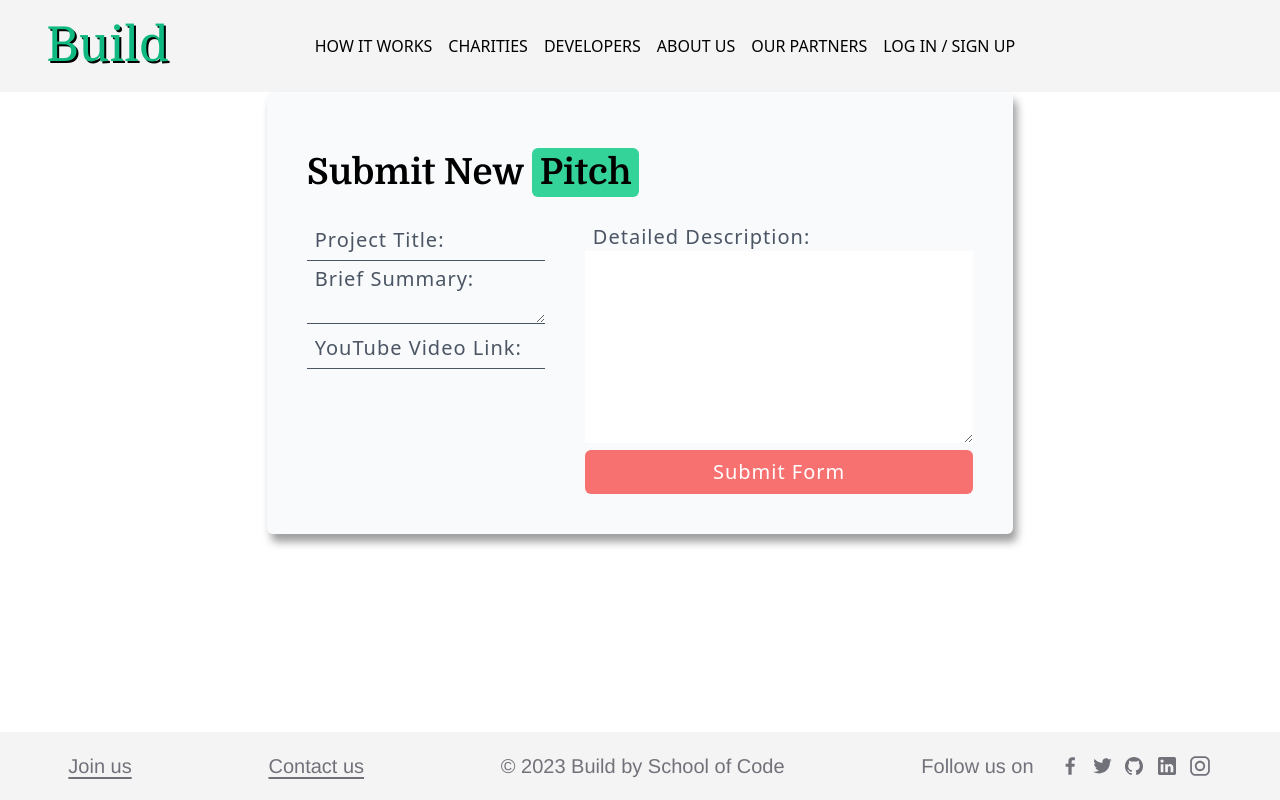
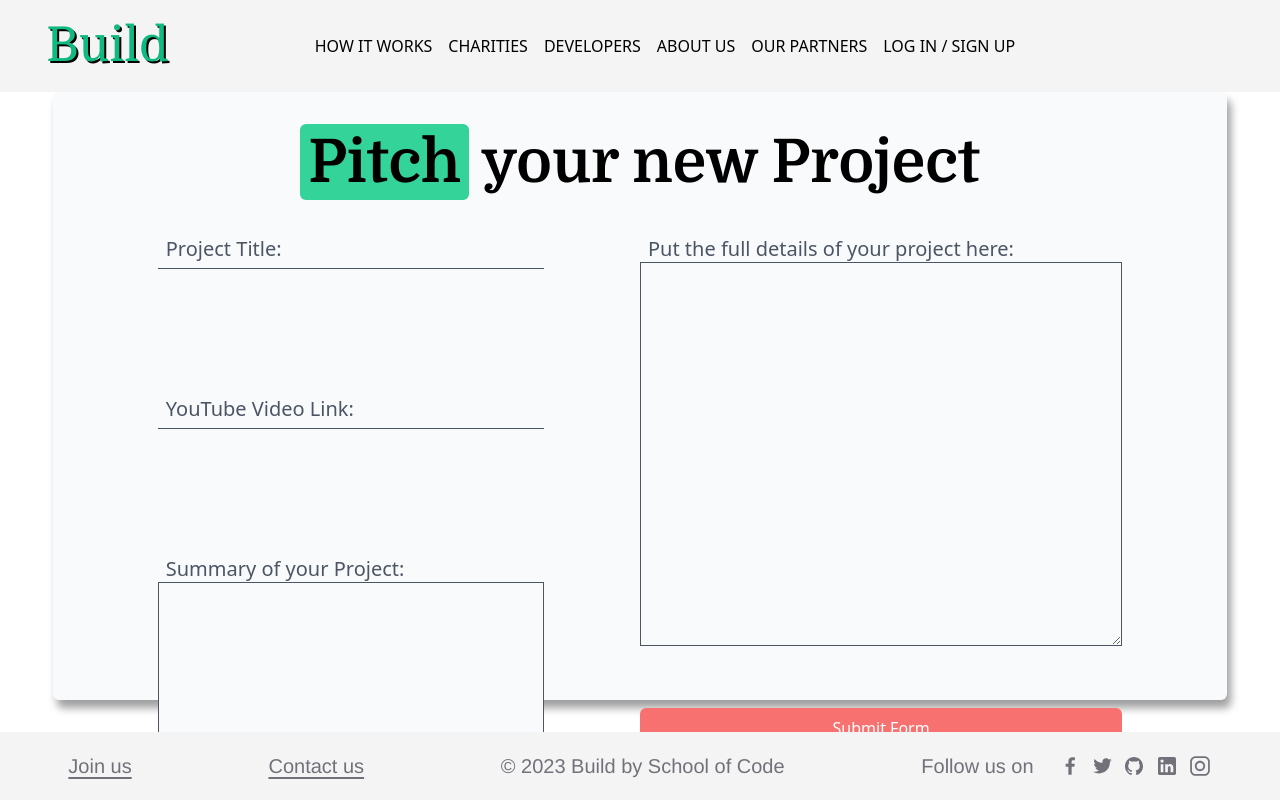
Before and after one commit to SchoolOfCode/Team-Build, a Next.js app: page /charity/dashboard/pitch-form in a window 1280 px wide. Built offline with nearby package versions, Linux system fonts and the light colour scheme; no server answers.

Commit message:
pitch form redesign

```diff
--- a/src/components/CharitiesActiveProject.jsx
+++ b/src/components/CharitiesActiveProject.jsx
@@ -8,8 +8,10 @@ export default function CharitiesActiveProject({ project }) {
       <Link key={project.project_id} href={`dashboard/${project.project_id}`}>
         <h1 className="col-span-2 font-bold">{project.title}</h1>
       </Link>
-      <p className="ml-4 col-span-4 flex flex-wrap">{project.short_desc}</p>
-      <p status="col-span-3 flex flex-wrap justify-right">
+      <p className="ml-4 col-span-4 mr-5 flex flex-wrap">
+        {project.short_desc}
+      </p>
+      <p status="col-span-1 col-start-5flex flex-wrap text-right">
         {translateStatusToWord(project.status)}
       </p>
     </li>
--- a/src/components/CharitiesPitch.jsx
+++ b/src/components/CharitiesPitch.jsx
@@ -7,11 +7,11 @@ export default function CharitiesPitch({ project }) {
     <li className="lg:grid lg:grid-cols-6 lg:border-b lg:border-slate-400 lg:mr-20 border-b border-slate-700 pb-4">
       <Link key={project.project_id} href={`dashboard/${project.project_id}`}>
         <h1 className="col-span-2 font-bold">{project.title}</h1>
-        <p className="ml-4 col-span-4 flex flex-wrap">
-          {project.short_desc}
-        </p>{" "}
       </Link>
-      <p status="col-span-3 flex flex-wrap">
+      <p className="ml-4 col-span-4 mr-5 flex flex-wrap">
+        {project.short_desc}
+      </p>{" "}
+      <p status="col-span-1 col-start-5flex flex-wrap text-right">
         {translateStatusToWord(project.status)}
       </p>
     </li>
--- a/src/components/pitchForm.jsx
+++ b/src/components/pitchForm.jsx
@@ -93,11 +93,11 @@ export default function PitchForm() {
     }
   };
   return (
-    <div className="text-left mx-3 lg:p-10 lg:flex lg:bg-slate-50 lg:justify-center lg:align-middle lg:text-xl lg:items-center lg:w-7/12 lg:shadow-[4.0px_8.0px_8.0px_rgba(0,0,0,0.38)] lg:rounded-md">
+    <div className="lg:h-[calc(100vh-12rem)] lg:bg-slate-50 lg:w-11/12 lg:shadow-[4.0px_8.0px_8.0px_rgba(0,0,0,0.38)] lg:rounded-md">
       <div className="">
-        <h1 className="text-4xl font-bold mt-3 leading-relaxed">
-          Submit New {""}
-          <span className="bg-emerald-400 py-1 px-2 rounded-md">Pitch</span>
+        <h1 className="lg:text-6xl text-3xl text-center font-bold leading-relaxed lg:text-center lg:mt-10">
+          <span className="bg-emerald-400 py-1 px-2 rounded-md">Pitch</span>{" "}
+          your new Project
         </h1>
         {regSuccess ? (
           <div>
@@ -107,86 +107,62 @@ export default function PitchForm() {
         ) : (
           <div>
             <form
-              className="bg-slate-50 mt-5 tracking-wider flex flex-col w-full lg:flex lg:flex-row justify-evenly lg:gap-10 gap-5"
+              className="bg-slate-50 lg:grid lg:grid-cols-12 lg:h-[calc(100vh-20rem)] flex flex-col justify-between mx-2 mt-5 lg:mt-1"
               method="POST"
               action="https://team-5-final-project-pi.vercel.app/developer/register"
               onSubmit={submitReg}
             >
               {/* div for title */}
-              <div className="flex flex-col">
+              <div className="lg:col-span-4 lg:col-start-2 lg:flex lg:flex-col lg:justify-between mt-10 ">
                 <div>
-                  {/* <label className="appearance-none border-gray-600 placeholder:text-gray-600 placeholder:text-xl w-full text-black mr-3 py-1 px-2 leading-tight focus:outline-none">
-                Title:{" "}
-              </label> */}
                   <input
                     type="text"
                     name="Project_Title"
                     onChange={handleInput}
                     value={registration.Project_Title}
-                    //className= "appearance-none bg-transparent border border-gray-600 placeholder:text-gray-600 placeholder:text-xl w-full h-8 text-black mr-3 py-1 px-2 leading-tight focus:outline-none"
-                    className="appearance-none bg-transparent border-b pb-2 border-gray-600 placeholder:text-gray-600 placeholder:text-xl w-full text-black mr-3 py-1 px-2 leading-tight focus:outline-none"
+                    className="appearance-none bg-transparent border-b pb-2 border-gray-600 placeholder:text-gray-600 placeholder:text-xl w-full text-black mr-3 py-1 px-2 leading-tight focus:outline-none mb-4"
                     placeholder="Project Title:"
                     required
                   />
                 </div>
-
+                {/* div for Video link */}
+                <div>
+                  <input
+                    name="Video_Link"
+                    onChange={handleInput}
+                    value={registration.Video_Link}
+                    className="appearance-none bg-transparent border-b pb-2 border-gray-600 placeholder:text-gray-600 placeholder:text-xl w-full text-gray-600 mr-3 py-1 px-2 leading-tight focus:outline-none mb-4"
+                    placeholder="YouTube Video Link:"
+                  />
+                </div>
                 {/* div for Short Description */}
                 <div>
-                  {/* <label className="appearance-none border-gray-600 placeholder:text-gray-600 placeholder:text-xl w-full text-black mr-3 py-1 px-2 leading-tight focus:outline-none">
-                Short Description:{" "}
-              </label> */}
+                  <label className="appearance-none border-gray-600 placeholder:text-xl text-xl w-full text-gray-600 mr-3 py-1 px-2 leading-tight focus:outline-none">
+                    Summary of your Project:
+                  </label>
                   <textarea
                     type="text"
                     name="Short_Descr"
                     onChange={handleInput}
                     value={registration.Short_Descr}
-                    className="appearance-none bg-transparent border-b pb-2 border-gray-600 placeholder:text-gray-600 placeholder:text-xl w-full text-black mr-3 py-1 px-2 leading-tight focus:outline-none"
-                    // className="appearance-none bg-transparent border border-gray-600 placeholder:text-gray-600 placeholder:text-xl w-full h-35 text-black mr-3 py-1 px-2 leading-tight focus:outline-none"
-                    placeholder="Brief Summary:"
+                    className="appearance-none bg-grey-200 border border-gray-600 bg-slate-50 placeholder:text-gray-600 placeholder:text-xl w-full h-40 text-black mr-3 py-1 px-2 leading-tight focus:outline-none lg:mb-4"
                     required
                   />
                 </div>
+              </div>
 
-                {/* div for Video link */}
-                <div>
-                  {/* <label className="appearance-none border-gray-600 placeholder:text-gray-600 placeholder:text-xl w-full text-black mr-3 py-1 px-2 leading-tight focus:outline-none">
-                YouTube Video Link:{" "}
-              </label> */}
-                  <input
-                    name="Video_Link"
-                    onChange={handleInput}
-                    value={registration.Video_Link}
-                    //className="appearance-none bg-transparent border border-gray-600 placeholder:text-gray-600 placeholder:text-xl w-full h-8 text-black mr-3 py-1 px-2 leading-tight focus:outline-none"
-                    className="appearance-none bg-transparent border-b pb-2 border-gray-600 placeholder:text-gray-600 placeholder:text-xl w-full text-gray-600 mr-3 py-1 px-2 leading-tight focus:outline-none"
-                    placeholder="YouTube Video Link:"
-                  />
-                </div>
-              </div>
-              {/* <div className=" py-2 mr-1">
-              <label className="appearance-none bg-transparent border-b font-bold pb-2 border-gray-600 placeholder:text-gray-600 placeholder:text-xl w-full text-black mr-3 py-1 px-2 leading-tight focus:outline-none">
-                <Link href="/termsandconditions">Terms & Conditions:</Link>
-              </label>
-              <input
-                type="checkbox"
-                name="t_and_c"
-                onChange={handleInput}
-                value={registration.t_and_c}
-                className="border border-gray-300 rounded-md"
-                required
-              />
-            </div> */}
-              <div className="flex flex-col">
+              <div className="lg:col-span-5 lg:col-end-12 lg:flex lg:flex-col lg: justify-between mt-4 lg:mt-10">
                 {/* div for Long Description */}
-                <div className="lg:row-start-1 lg:row-end-4 ">
-                  <label className="appearance-none border-gray-600 placeholder:text-xl w-full text-gray-600 mr-3 py-1 px-2 leading-tight focus:outline-none">
-                    Detailed Description:
+                <div className="">
+                  <label className="appearance-none border-gray-600 text-xl placeholder:text-xl w-full text-gray-600 mr-3 py-1 px-2 leading-tight focus:outline-none">
+                    Put the full details of your project here:
                   </label>
                   <textarea
                     type="VARCHAR"
                     name="Long_Descr"
                     onChange={handleInput}
                     value={registration.Long_Descr}
-                    className="appearance-none bg-grey-200 border-gray-600 placeholder:text-gray-600 placeholder:text-xl w-full h-48 text-black mr-3 py-1 px-2 leading-tight focus:outline-none"
+                    className="appearance-none bg-grey-200 border border-gray-600 bg-slate-50 placeholder:text-gray-600 placeholder:text-xl w-full h-56 lg:h-96 text-black mr-3 py-1 px-2 leading-tight focus:outline-none mb-4 lg:mb-14"
                     required
                   ></textarea>
                 </div>
@@ -195,7 +171,7 @@ export default function PitchForm() {
                 <div>
                   <button
                     type="submit"
-                    className="w-full bg-red-400 text-white py-2 rounded-md"
+                    className="w-full bg-red-400 text-white py-2 rounded-md mb-4"
                   >
                     Submit Form
                   </button>
```
